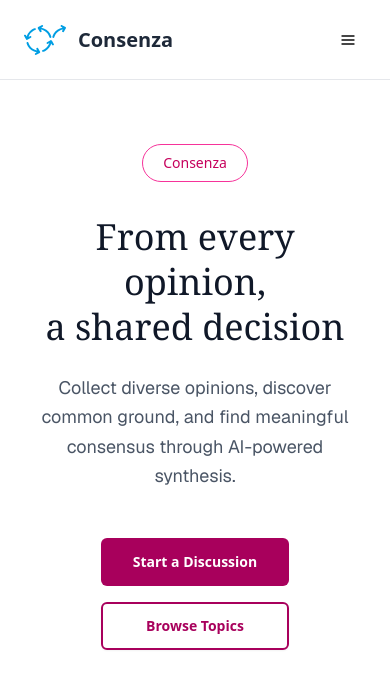
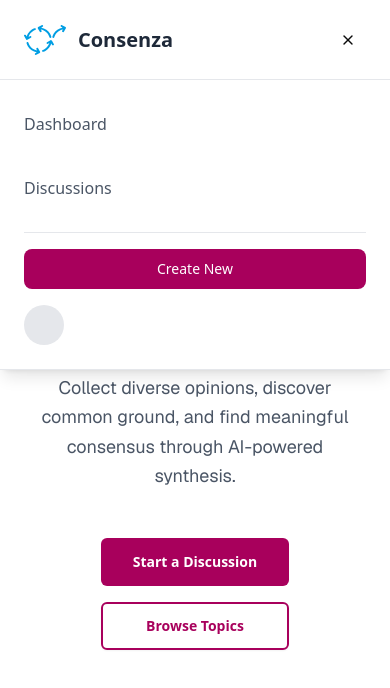
Before and after one commit to Philnue/baselhack_2025_the_loop, a Next.js app in the folder code/nextjs-frontend/: page / in a window 390 px wide. Both pictures are taken after a click on the button "Toggle mobile menu". Shown: the top 688 px of the page. Built offline with nearby package versions, Linux system fonts and the light colour scheme.

Commit message:
Implement Nav Bar Mobile

```diff
--- a/code/nextjs-frontend/components/GlobalNavbar.tsx
+++ b/code/nextjs-frontend/components/GlobalNavbar.tsx
@@ -1,7 +1,9 @@
 "use client";
 
+import { useState, useEffect } from "react";
 import Link from "next/link";
 import { Button } from "@/components/ui/button";
+import { X } from "lucide-react";
 
 const Logo = () => (
   <svg width="42" height="30" viewBox="0 0 42 30" fill="none" xmlns="http://www.w3.org/2000/svg">
@@ -30,14 +32,46 @@
   </svg>
 );
 
+
 export function GlobalNavbar() {
+  const [isMobileMenuOpen, setIsMobileMenuOpen] = useState(false);
+
+  const toggleMobileMenu = () => {
+    setIsMobileMenuOpen(!isMobileMenuOpen);
+  };
+
+  const closeMobileMenu = () => {
+    setIsMobileMenuOpen(false);
+  };
+
+  // Handle Escape key to close mobile menu and prevent body scroll
+  useEffect(() => {
+    const handleEscape = (e: KeyboardEvent) => {
+      if (e.key === "Escape" && isMobileMenuOpen) {
+        setIsMobileMenuOpen(false);
+      }
+    };
+
+    if (isMobileMenuOpen) {
+      document.addEventListener("keydown", handleEscape);
+      // Prevent body scroll when menu is open
+      document.body.style.overflow = "hidden";
+    }
+
+    return () => {
+      document.removeEventListener("keydown", handleEscape);
+      document.body.style.overflow = "";
+    };
+  }, [isMobileMenuOpen]);
+
   return (
-    <header className="relative flex h-20 w-full items-center justify-between border-b border-gray-200 px-6 sm:px-10">
+    <>
+      <header className="relative flex h-20 w-full items-center justify-between border-b border-gray-200 px-6 sm:px-10 bg-white z-50">
         <div className="flex items-center gap-3">
-        <Link href="/">
+          <Link href="/" onClick={closeMobileMenu}>
             <Logo />
           </Link>
-        <Link href="/">
+          <Link href="/" onClick={closeMobileMenu}>
             <span className="text-xl font-semibold text-gray-800 md:hidden lg:inline">
               Consenza
             </span>
@@ -59,8 +93,15 @@
           </Link>
         </nav>
 
-      <Button variant="ghost" size="icon" className="md:hidden">
-        <MenuIcon />
+        <Button
+          variant="ghost"
+          size="icon"
+          className="md:hidden"
+          onClick={toggleMobileMenu}
+          aria-label="Toggle mobile menu"
+          aria-expanded={isMobileMenuOpen}
+        >
+          {isMobileMenuOpen ? <X size={24} /> : <MenuIcon />}
         </Button>
 
         <div className="hidden md:flex items-center gap-8">
@@ -92,5 +133,46 @@
           </div>
         </div>
       </header>
+
+      {/* Mobile Menu */}
+      <div
+        className={`fixed inset-x-0 top-20 z-40 bg-white border-b border-gray-200 md:hidden transition-all duration-300 ease-in-out ${
+          isMobileMenuOpen
+            ? "max-h-[calc(100vh-5rem)] opacity-100 shadow-lg"
+            : "max-h-0 opacity-0 overflow-hidden"
+        }`}
+      >
+        <nav className="flex flex-col px-6 py-6 gap-6">
+          <Link
+            href="/"
+            onClick={closeMobileMenu}
+            className="text-base font-medium text-gray-600 hover:text-gray-900 transition-colors py-2"
+          >
+            Dashboard
+          </Link>
+          <Link
+            href="/discussions"
+            onClick={closeMobileMenu}
+            className="text-base font-medium text-gray-600 hover:text-gray-900 transition-colors py-2"
+          >
+            Discussions
+          </Link>
+
+          <div className="flex flex-col gap-4 pt-4 border-t border-gray-200">
+            <Link href="/discussions/new" onClick={closeMobileMenu}>
+              <Button
+                variant="default"
+                className="w-full h-10 rounded-md bg-[#A8005C] px-6 text-white hover:bg-[#8A004B] transition-colors"
+              >
+                Create New
+              </Button>
+            </Link>
+            <div className="flex items-center gap-4">
+              <div className="h-10 w-10 rounded-full bg-gray-200"></div>
+            </div>
+          </div>
+        </nav>
+      </div>
+    </>
   );
 }
```
Lines whose indentation alone changed are shown as unchanged.
